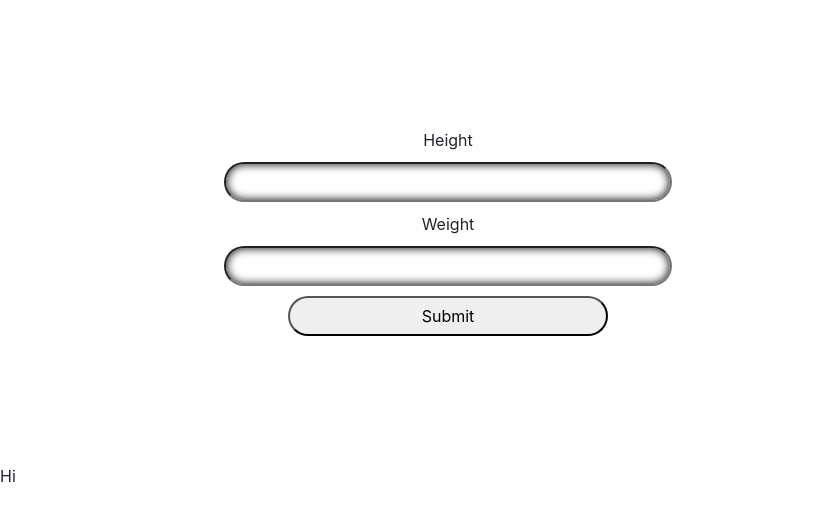
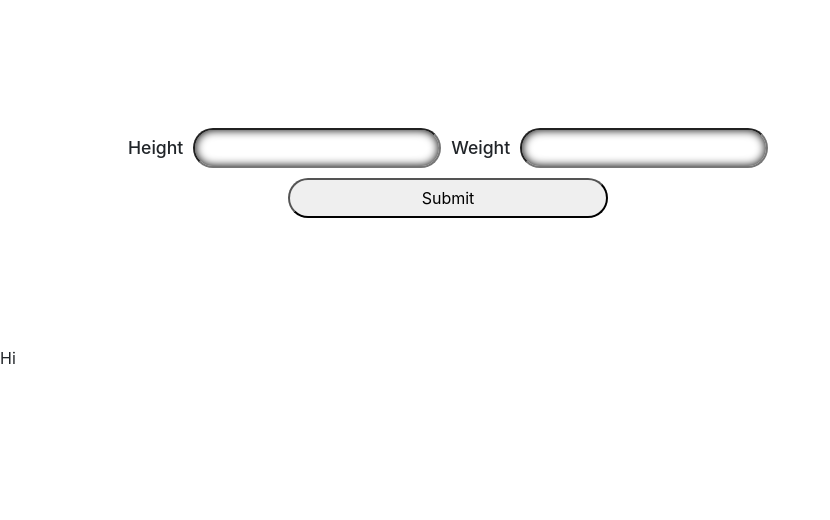
Before and after one commit to abin-karukappallil/Re-Act, a React (Create React App) app: page / in a window 1280 px wide. Shown: the top 520 px of the page, without its empty margins (0-830 px from the left). Built offline with nearby package versions, Linux system fonts and the light colour scheme.

Commit message:
form css

```diff
--- a/src/App.css
+++ b/src/App.css
@@ -12,6 +12,7 @@
     box-shadow: inset 0 0 10px #000;
     height: 40px;
     width: 70%;
+    padding-left: 20px;
 
 }
 .form button {
@@ -20,3 +21,12 @@
     border-radius: 50px;
     height: 40px;
 }
+.label {
+    display: flex;
+    flex-direction: row;
+    flex-wrap: nowrap;
+    gap: 10px;
+    align-items: center;
+    font-size: 1.1rem;
+    font-weight: 500;
+}
--- a/src/components/form.jsx
+++ b/src/components/form.jsx
@@ -2,10 +2,12 @@ function Form() {
   return (
     <div>
         <form action="post" className="form">
+          <div className="label">
           <label htmlFor="height">Height</label>
           <input type="number" />
           <label htmlFor="weight">Weight</label>
           <input type="number" />
+          </div>
           <button>Submit</button>
         </form>
     </div>
```
